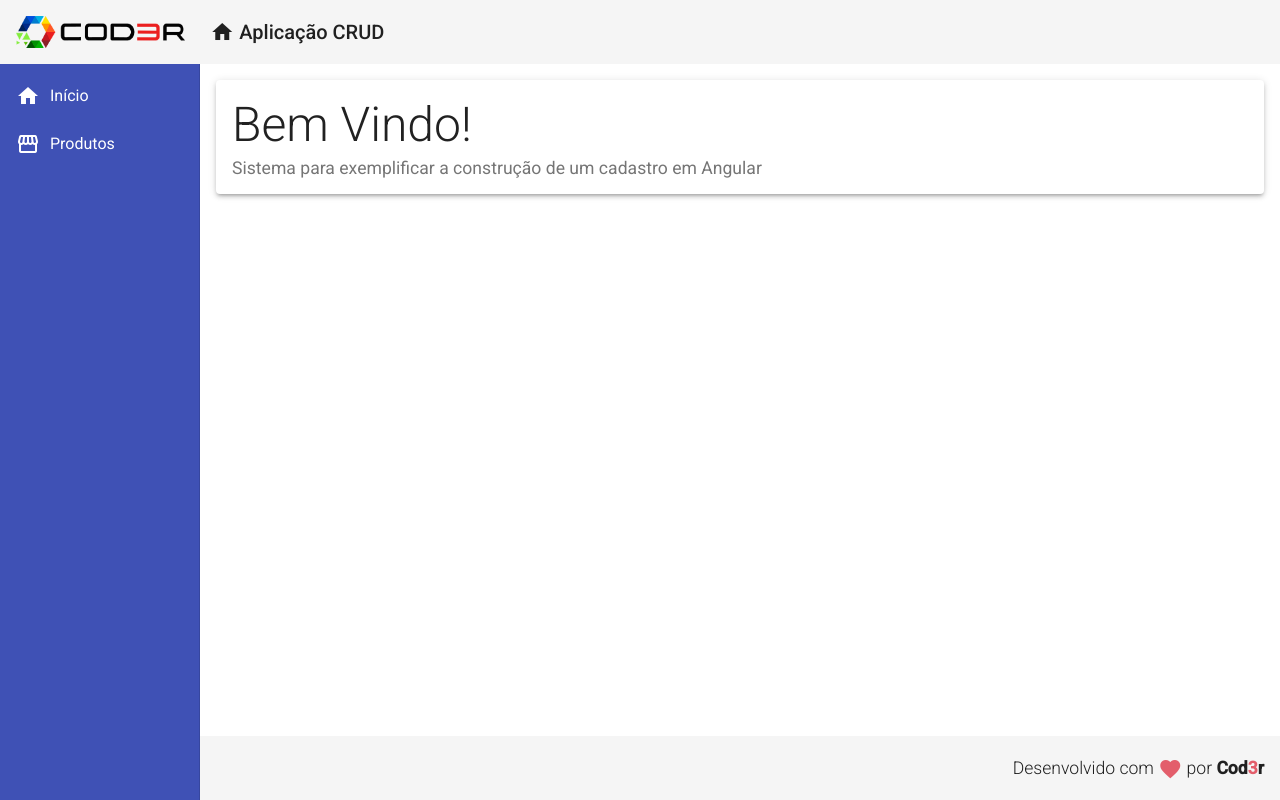
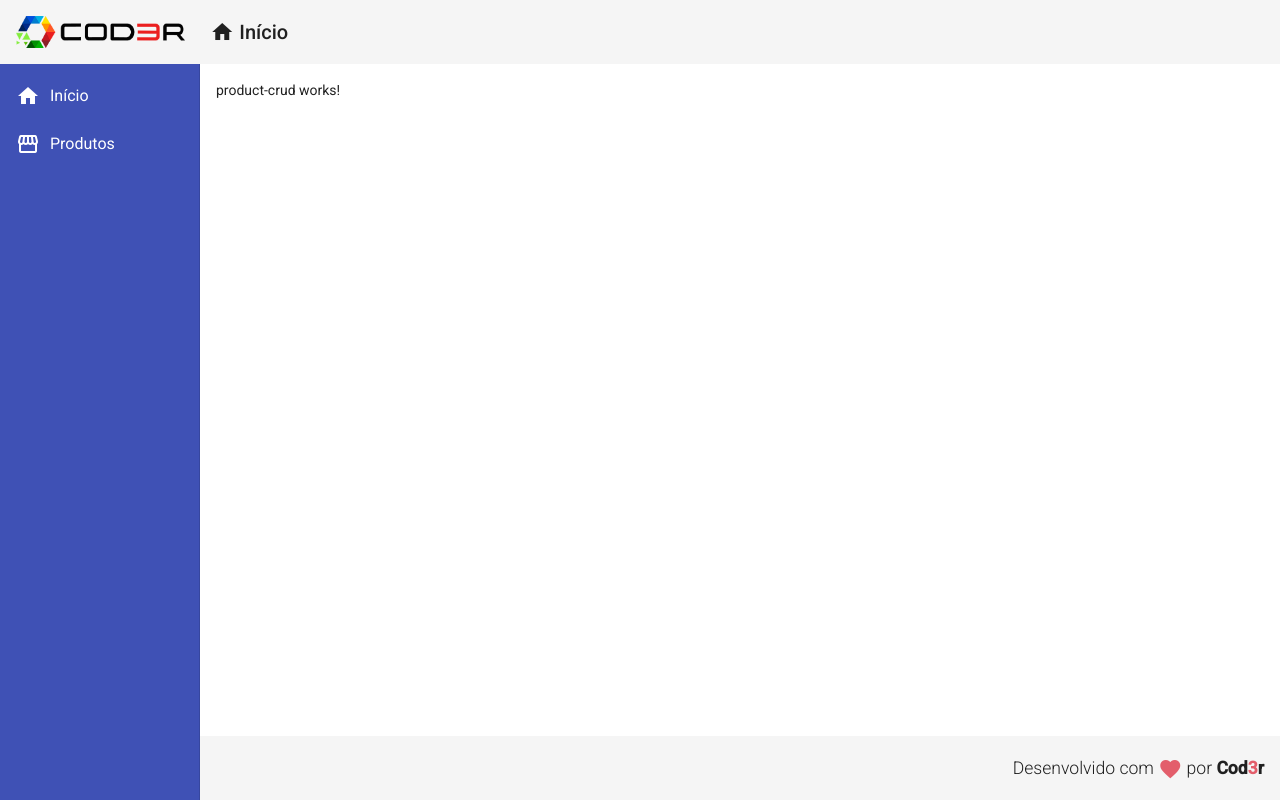
Before and after one commit to yarnando/angular9-cod3r, an Angular app: page /products in a window 1280 px wide. Before the commit this address led to /. Built offline with nearby package versions, Linux system fonts and the light colour scheme.

Commit message:
Aula 14 - Router/Navegação

```diff
--- a/src/app/app-routing.module.ts
+++ b/src/app/app-routing.module.ts
@@ -1,8 +1,19 @@
 import { NgModule } from '@angular/core';
 import { Routes, RouterModule } from '@angular/router';
+import { HomeComponent } from './views/home/home.component';
+import { ProductCrudComponent } from './views/product-crud/product-crud.component';
 
 
-const routes: Routes = [];
+const routes: Routes = [
+  {
+    path: "",
+    component: HomeComponent
+  },
+  {
+    path: "products",
+    component: ProductCrudComponent
+  }
+];
 
 @NgModule({
   imports: [RouterModule.forRoot(routes)],
--- a/src/app/app.module.ts
+++ b/src/app/app.module.ts
@@ -14,7 +14,8 @@
 import { MatSidenavModule } from '@angular/material/sidenav'
 import { MatCardModule } from '@angular/material/card'
 import { MatListModule } from '@angular/material/list';
-import { HomeComponent } from './views/home/home.component'
+import { HomeComponent } from './views/home/home.component';
+import { ProductCrudComponent } from './views/product-crud/product-crud.component'
 
 @NgModule({
   declarations: [
@@ -22,7 +23,8 @@
     HeaderComponent,
     FooterComponent,
     NavComponent,
-    HomeComponent
+    HomeComponent,
+    ProductCrudComponent
   ],
   imports: [
     BrowserModule,
--- a/src/app/components/template/header/header.component.html
+++ b/src/app/components/template/header/header.component.html
@@ -1,6 +1,6 @@
 <mat-toolbar class="header mat-elevation-z4">
     <span>
-        <a>
+        <a routerLink="/">
             <img class="logo" src="assets/img/logo.png" alt="logo">
         </a>
     </span>
@@ -9,7 +9,7 @@
             <i class="material-icons">
                 home
             </i>
-            Aplicação CRUD
+            Início
         </a>
     </span>
 </mat-toolbar>
--- a/src/app/components/template/nav/nav.component.html
+++ b/src/app/components/template/nav/nav.component.html
@@ -6,13 +6,13 @@
         fixedInViewport="true"
         fixedTopGap="64">
         <mat-nav-list class="nav-list">
-            <a mat-list-item>
+            <a mat-list-item routerLink="/">
                 <i class="material-icons">
                     home
                 </i>
                 Início
             </a>
-            <a mat-list-item>
+            <a mat-list-item routerLink="/products">
                 <i class="material-icons">
                     storefront
                 </i>
@@ -21,6 +21,6 @@
         </mat-nav-list>
     </mat-sidenav>
     <mat-sidenav-content class="content">
-        <app-home></app-home>
+        <router-outlet></router-outlet>
     </mat-sidenav-content>
 </mat-sidenav-container>
--- /dev/null
+++ b/src/app/views/product-crud/product-crud.component.html
@@ -0,0 +1 @@
+<p>product-crud works!</p>
--- /dev/null
+++ b/src/app/views/product-crud/product-crud.component.ts
@@ -0,0 +1,15 @@
+import { Component, OnInit } from '@angular/core';
+
+@Component({
+  selector: 'app-product-crud',
+  templateUrl: './product-crud.component.html',
+  styleUrls: ['./product-crud.component.css']
+})
+export class ProductCrudComponent implements OnInit {
+
+  constructor() { }
+
+  ngOnInit(): void {
+  }
+
+}
```
Also changed, not shown: src/app/views/product-crud/product-crud.component.css (added).
